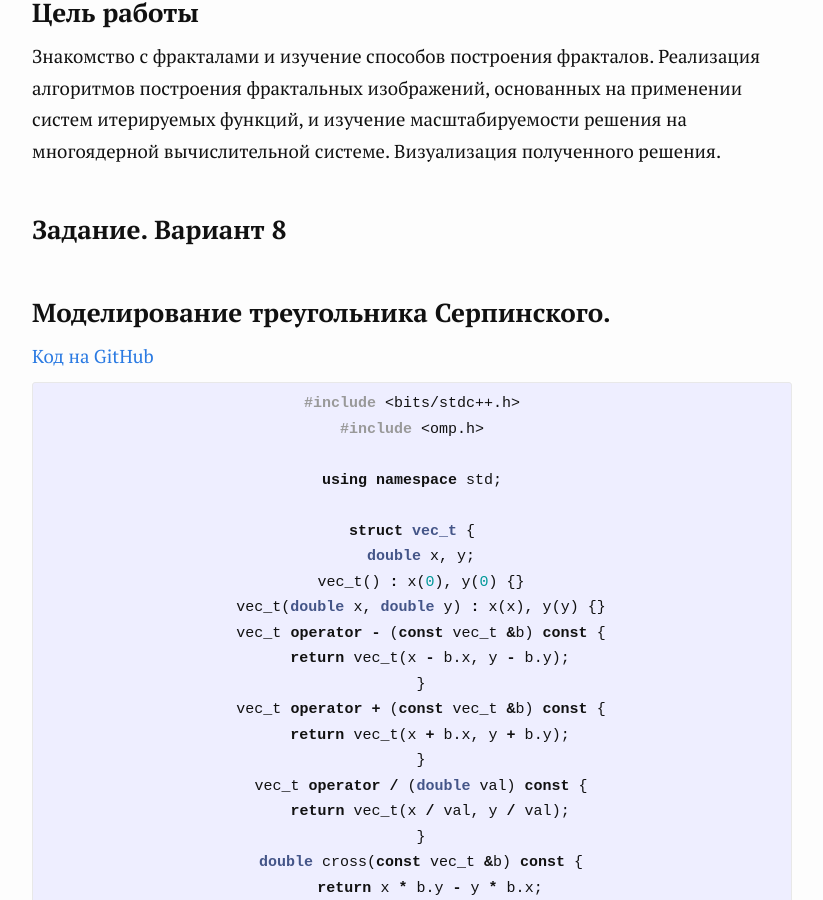
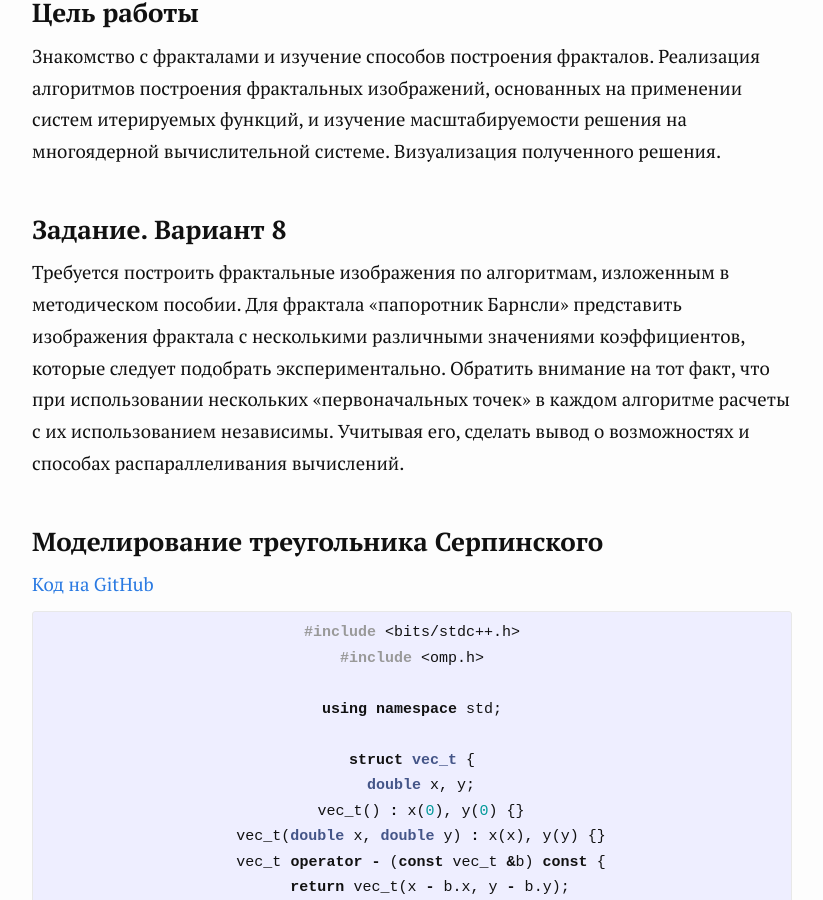
Before and after one commit to nozdrenkov/nozdrenkov.github.io, a Jekyll site: the page built from _posts/2015-12-25-lab4.md, in a window 1280 px wide and 900 px high, scrolled down 317 px. Shown: the whole window, without its empty margins (228-1051 px from the left). Built offline with Jekyll 4.4.1, drawn with Linux system fonts in a browser that asks for light colours; nearby versions of some CDN libraries; some of the changed text lies outside the part shown.

Commit message:
add task descr in lab 4

```diff
--- a/_posts/2015-12-25-lab4.md
+++ b/_posts/2015-12-25-lab4.md
@@ -12,7 +12,9 @@ title: Лабораторная работа №4
 
 ### Задание. Вариант 8
 
-### Моделирование треугольника Серпинского.
+Требуется  построить  фрактальные  изображения  по  алгоритмам,  изложенным  в методическом пособии.  Для фрактала «папоротник Барнсли» представить изображения фрактала с несколькими различными значениями коэффициентов, которые следует подобрать экспериментально.  Обратить внимание на  тот  факт,  что  при  использовании  нескольких  «первоначальных  точек»  в каждом  алгоритме расчеты с их использованием независимы. Учитывая его, сделать вывод о возможностях и способах распараллеливания вычислений.
+
+### Моделирование треугольника Серпинского
 
 [Код на GitHub](https://github.com/nozdrenkov/nozdrenkov.github.io/blob/master/src/lab4-1.cpp)
 
@@ -128,7 +130,7 @@ plt.show()
 
 {% include figure.html src='/img/sierpinski_triangle.png' caption='Результат моделирования треугольника Серпинского' %}
 
-### Моделирование папоротника Барнсли.
+### Моделирование папоротника Барнсли
 
 [Код на GitHub](https://github.com/nozdrenkov/nozdrenkov.github.io/blob/master/src/lab4-2.cpp)
 
@@ -225,3 +227,7 @@ int main() {
 {% endhighlight %}
 
 {% include figure.html src='/img/barnsley_fern.png' caption='Результат моделирования папоротника Барнсли' %}
+
+### Выводы
+
+Заметим, что при использовании различных первоначальных точек в каждом алгоритме получается всё равно один и тот же фрактал. Таким образом можно распараллелить вычисления. В каждом потоке использовать свою начальную точку. Но в данной задаче это вряд ли имеет необходимость, поскольку время работы алгорима в десятки раз превышает время записи результата в файл. Это может иметь смысл при отрисовке фракталов при помощи графической карты.
```
